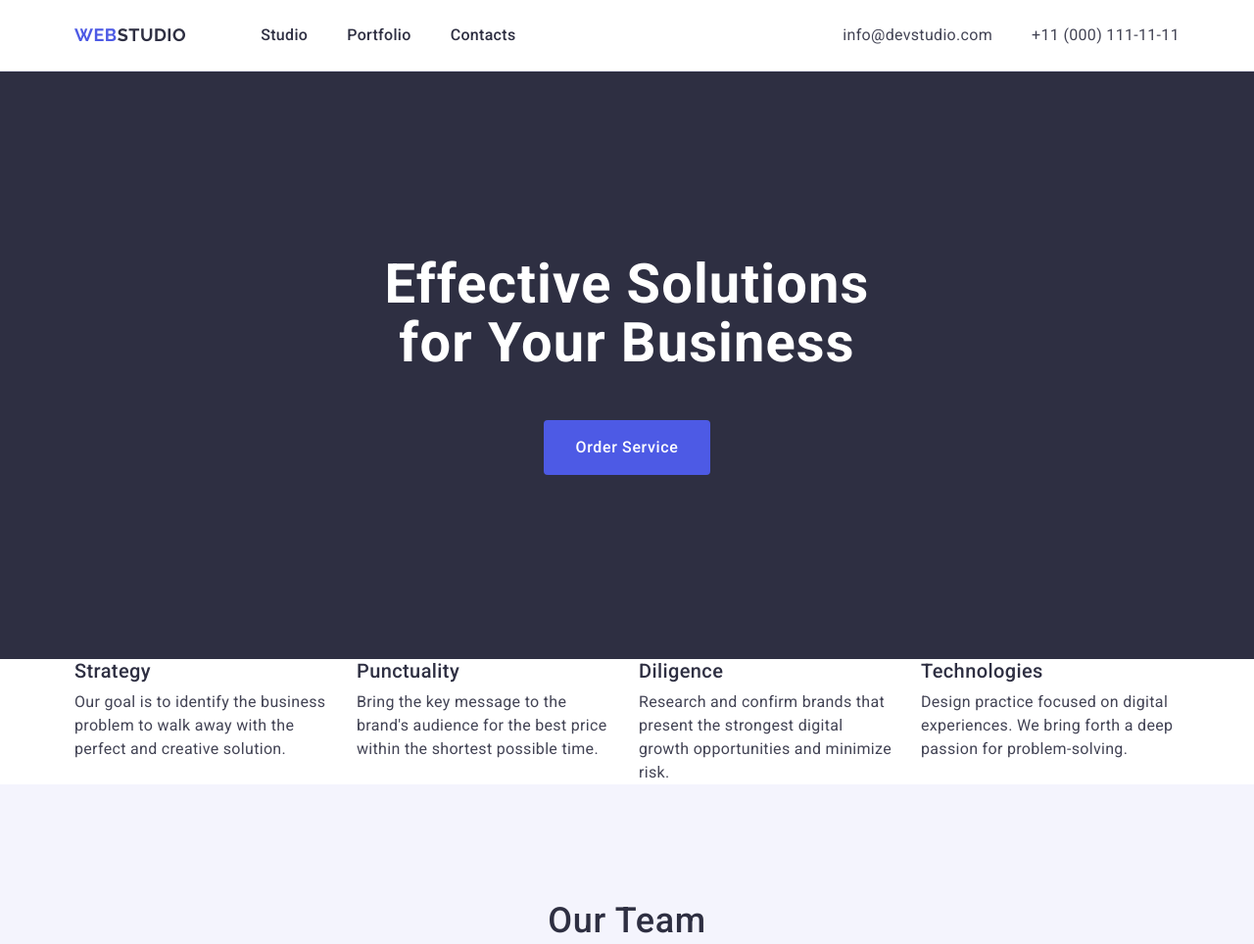
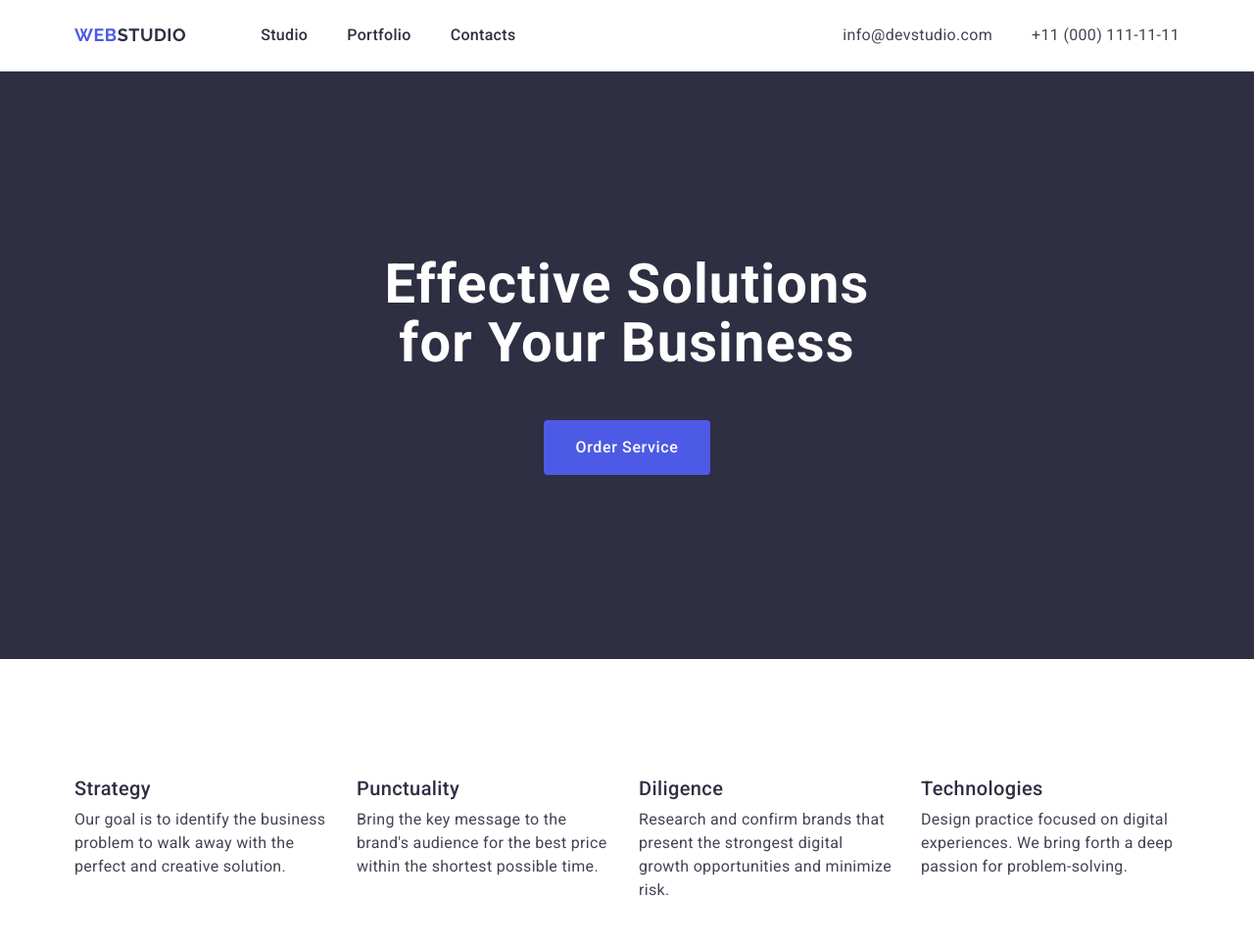
Before and after one commit to Bohdan-uxkryz/goit-markup-hw-03, a plain HTML site: page index.html in a window 1280 px wide. Shown: the top 964 px of the page at 98% size. Drawn offline with nearby package versions, Linux system fonts and the light colour scheme.

Commit message:
add initial files

```diff
--- a/css/styles.css
+++ b/css/styles.css
@@ -153,7 +153,7 @@ header {
     clip-path: inset(100%);
   }
  .features {
-  padding: 120 px 0;
+  padding: 120px 0;
  }
  .features-ul {
   display: flex;
```
